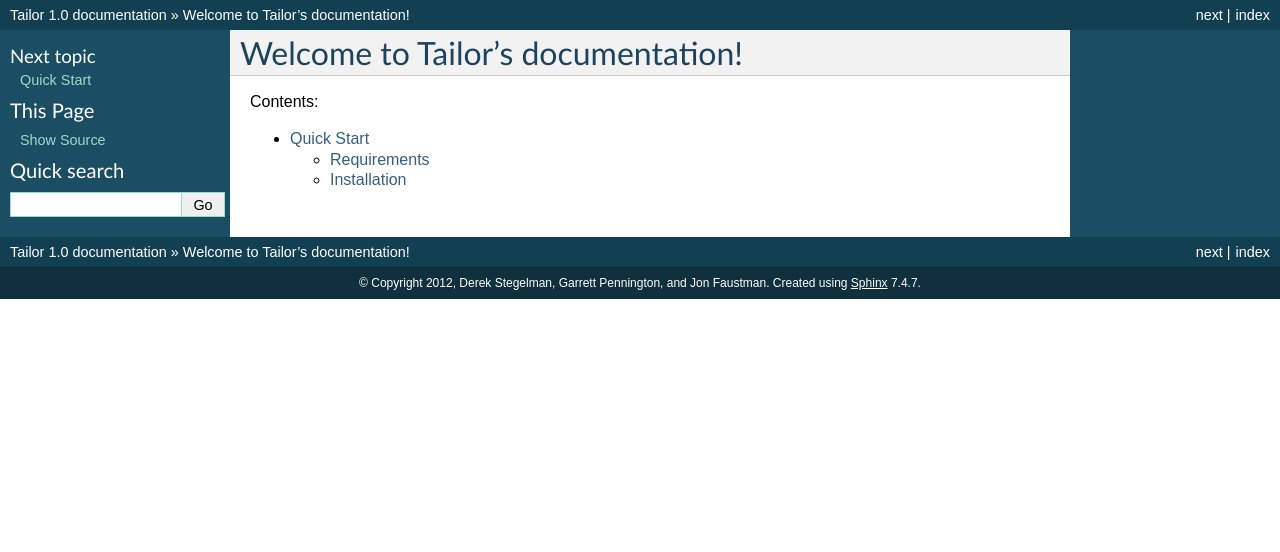
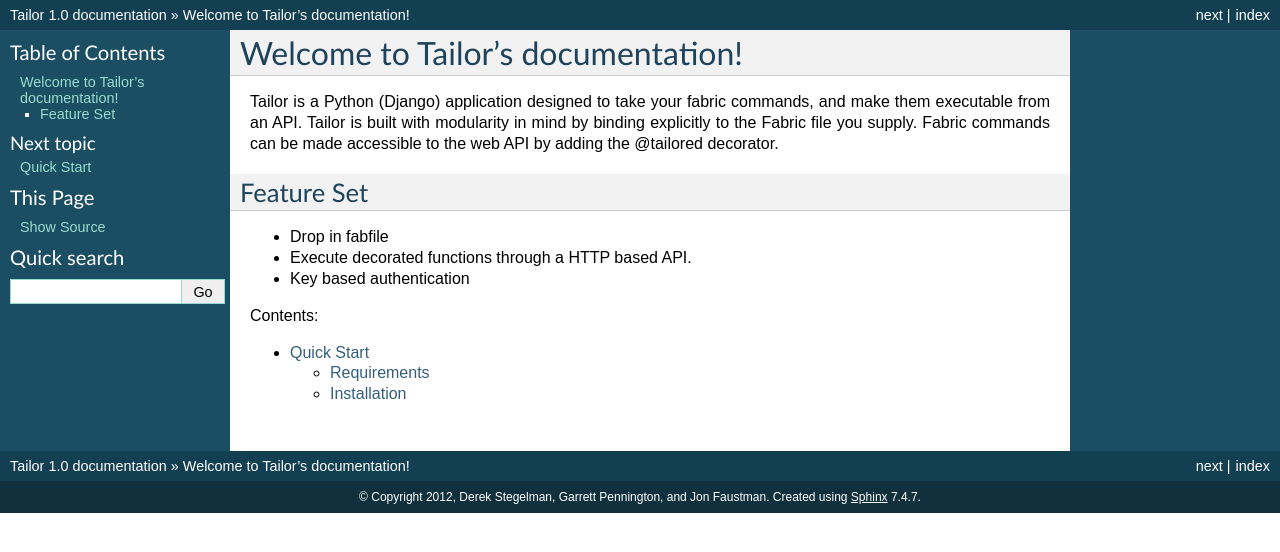
Before and after one commit to divisible-by-hero/tailor, a Sphinx documentation site: the page built from docs/source/index.rst, in a window 1280 px wide. Shown: the top 552 px of the page. Built offline with Sphinx 7.4.7, drawn with Linux system fonts in a browser that asks for light colours.

Commit message:
Docs update.

```diff
--- a/docs/source/index.rst
+++ b/docs/source/index.rst
@@ -6,6 +6,17 @@
 Welcome to Tailor's documentation!
 ==================================
 
+Tailor is a Python (Django) application designed to take your fabric commands, and make them executable from an API.  Tailor is built with modularity in mind by binding explicitly to the Fabric file you supply.  Fabric commands can be made accessible to the web API by adding the @tailored decorator.
+
+
+Feature Set
+-----------
+
+* Drop in fabfile
+* Execute decorated functions through a HTTP based API.
+* Key based authentication
+
+
 Contents:
 
 .. toctree::
```
